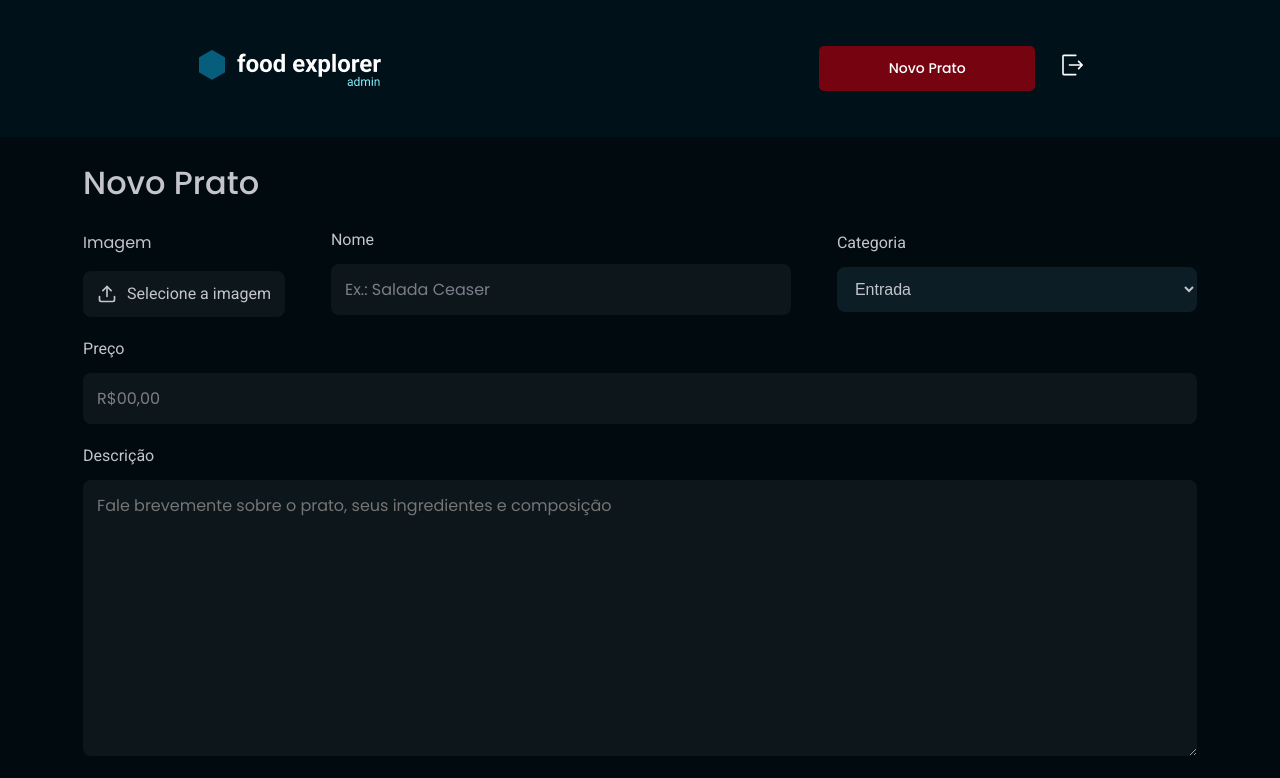
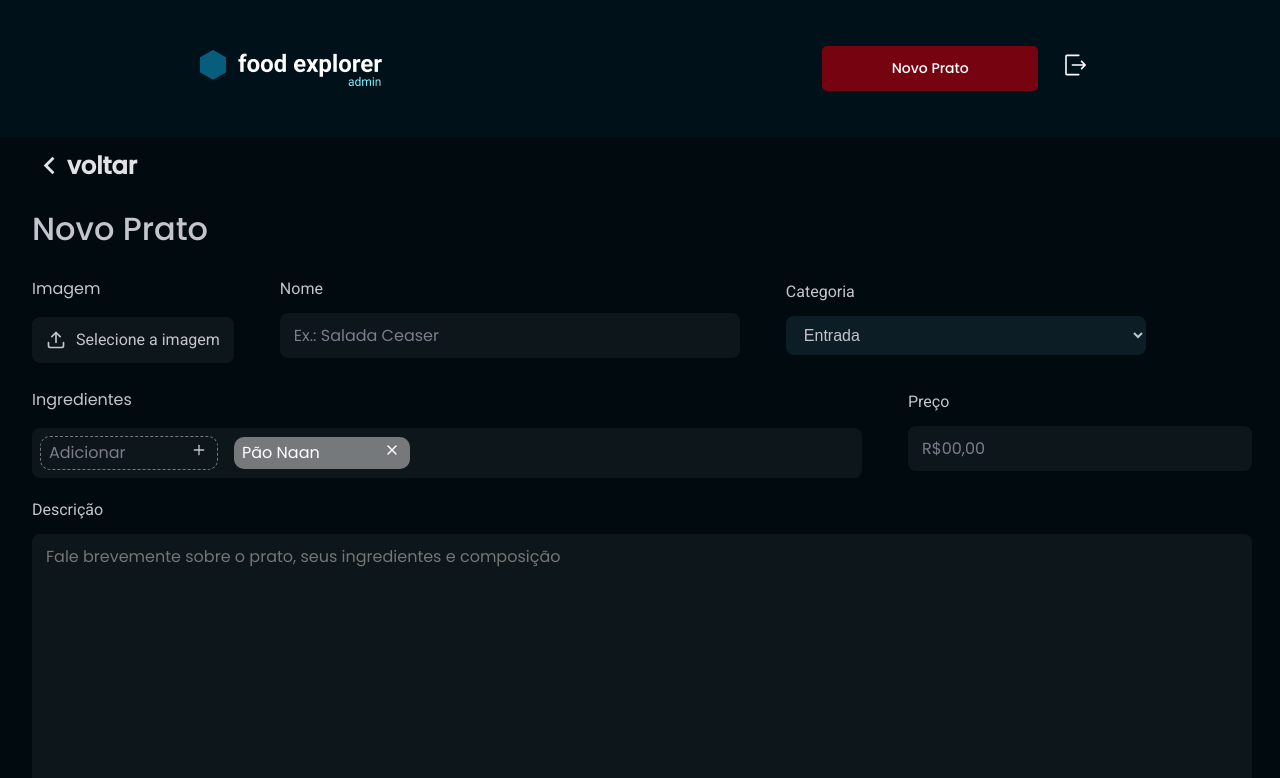
Before and after one commit to valdemirfilho/foodexplorer-test, a React (Vite) app: page / in a window 1280 px wide. Shown: the top 778 px of the page. Built offline with nearby package versions, Linux system fonts and the light colour scheme.

Commit message:
alterações

```diff
--- a/src/Components/Input/styles.js
+++ b/src/Components/Input/styles.js
@@ -11,7 +11,6 @@ export const Container = styled.div`
 
   > input {
     height: 4.8rem;
-    width: 100%;
     border: none;
     border-radius: 0.5px;
     background: transparent;
--- /dev/null
+++ b/src/Components/NewTag/index.jsx
@@ -0,0 +1,17 @@
+import { Container } from "./styles";
+import { FiX, FiPlus } from "react-icons/fi";
+
+export function NewTag({ value, isNew, onClick, ...rest }) {
+  return (
+    <Container isNew={isNew}>
+      <input type="text" value={value} readOnly={!isNew} {...rest} />
+      <button
+        type="button"
+        onClick={onClick}
+        className={isNew ? "button-add" : "button-delete"}
+      >
+        {isNew ? <FiPlus /> : <FiX />}
+      </button>
+    </Container>
+  );
+}
--- /dev/null
+++ b/src/Components/NewTag/styles.js
@@ -0,0 +1,37 @@
+import styled from "styled-components";
+
+export const Container = styled.div`
+  display: flex;
+  align-items: center;
+  margin: 0.8rem;
+  border-radius: 1rem;
+
+  background-color: ${({ theme, isNew }) =>
+    isNew ? "transparent" : theme.COLORS.LIGHT_600};
+
+  color: ${({ theme, isNew }) =>
+    isNew ? theme.COLORS.LIGHT_400 : theme.COLORS.LIGHT_600};
+
+  border: ${({ theme, isNew }) =>
+    isNew ? `1px dashed ${theme.COLORS.LIGHT_600}` : "none"};
+
+  svg {
+    color: ${({ theme, isNew }) =>
+      isNew ? theme.COLORS.LIGHT_400 : theme.COLORS.LIGHT_100};
+    margin-right: 1rem;
+  }
+
+  > input {
+    background: none;
+    border: none;
+    color: ${({ theme }) => theme.COLORS.LIGHT_100};
+    max-width: 15rem;
+    height: 3.2rem;
+    padding: 0.8rem;
+  }
+
+  button {
+    background: none;
+    border: none;
+  }
+`;
--- a/src/pages/AdminPages/New/index.jsx
+++ b/src/pages/AdminPages/New/index.jsx
@@ -1,8 +1,9 @@
 import { FiUpload } from "react-icons/fi";
-
+import { MdKeyboardArrowLeft } from "react-icons/md";
 import { Container, Content, Form, Image } from "./styles";
 import { Header } from "../../../Components/Header";
 import { Footer } from "../../../Components/Footer";
+import { NewTag } from "../../../Components/NewTag";
 
 import { Button } from "../../../Components/Button";
 
@@ -12,6 +13,9 @@ export function New() {
       <Header />
       <Content>
         <Form>
+          <a href="">
+            <MdKeyboardArrowLeft /> voltar
+          </a>
           <h1>Novo Prato</h1>
 
           <div>
@@ -40,10 +44,20 @@ export function New() {
           </div>
 
           <div>
-            <label htmlFor="price">
-              Preço
-              <input type="text" placeholder="R$00,00" />
-            </label>
+            <div>
+              <p>Ingredientes</p>
+              <div className="ingredientPlace">
+                <NewTag isNew placeholder={"Adicionar"} />
+                <NewTag value={"Pão Naan"} />
+              </div>
+            </div>
+
+            <div>
+              <label htmlFor="price">
+                Preço
+                <input type="text" placeholder="R$00,00" />
+              </label>
+            </div>
           </div>
 
           <label htmlFor="description">
--- a/src/pages/AdminPages/New/styles.js
+++ b/src/pages/AdminPages/New/styles.js
@@ -28,6 +28,21 @@ export const Content = styled.div`
 
 export const Form = styled.form`
   color: ${({ theme }) => theme.COLORS.LIGHT_400};
+  a {
+    margin-top: 1.1rem;
+    display: flex;
+    align-items: center;
+
+    color: ${({ theme }) => theme.COLORS.LIGHT_300};
+    font-weight: 500;
+    font-size: 1.6rem;
+    line-height: 140%;
+
+    svg {
+      width: 25px;
+      height: 25px;
+    }
+  }
   > h1 {
     margin: 2.4rem 0;
     font-style: normal;
@@ -37,19 +52,22 @@ export const Form = styled.form`
     display: flex;
   }
 
-  input,
+  > input,
+  label > input,
   select,
   textarea {
     border: none;
     border-radius: 0.8rem;
-    padding: 1.3rem 1.4rem;
+    padding: 1rem 1.4rem;
     margin: 1.6rem 0 2.4rem 0;
   }
 
-  input,
-  textarea {
+  > input,
+  label > input,
+  textarea,
+  .ingredientPlace {
     background-color: ${({ theme }) => theme.COLORS.DARK_800};
-    color: ${({ theme }) => theme.COLORS.LIGHT_400};
+    color: ${({ theme }) => theme.COLORS.LIGHT_600};
   }
 
   input::placeholder {
@@ -74,16 +92,34 @@ export const Form = styled.form`
     line-height: 100%;
   }
 
-  button {
+  > button {
     margin-bottom: 5.4rem;
   }
 
+  .ingredientPlace {
+    display: flex;
+    align-items: center;
+    flex-wrap: wrap;
+    border: none;
+    border-radius: 0.8rem;
+
+    margin: 1.6rem 0 2.4rem 0;
+  }
+
   @media (min-width: 820px) {
-    > div:nth-child(2) {
+    a {
+      font-weight: 700;
+      font-size: 24px;
+      line-height: 140%;
+      svg {
+        width: 35px;
+        height: 35px;
+      }
+    }
+    > div:nth-child(3) {
       display: flex;
+      align-items: center;
       gap: 4.6rem;
-
-      align-items: center;
 
       #name {
         width: 46rem;
@@ -92,6 +128,21 @@ export const Form = styled.form`
       #category {
         width: 36rem;
       }
+    }
+
+    > div:nth-child(4) {
+      display: flex;
+      align-items: center;
+      gap: 4.6rem;
+
+      .ingredientPlace {
+        width: 83rem;
+      }
+    }
+
+    > button {
+      width: 17.2rem;
+      margin-left: 94rem;
     }
   }
 `;
--- a/src/styles/theme.js
+++ b/src/styles/theme.js
@@ -5,6 +5,7 @@ export default {
     LIGHT_300: "#E1E1E6",
     LIGHT_400: "#C4C4CC",
     LIGHT_500: "#7C7C8A",
+    LIGHT_600: "#76797B",
     LIGHT_700: "#4D585E",
 
     DARK_100: "#000405",
@@ -27,4 +28,4 @@ export default {
     CAKE_100: "#065E7C",
     CAKE_200: "#82F3FF",
   },
-}
+};
```
